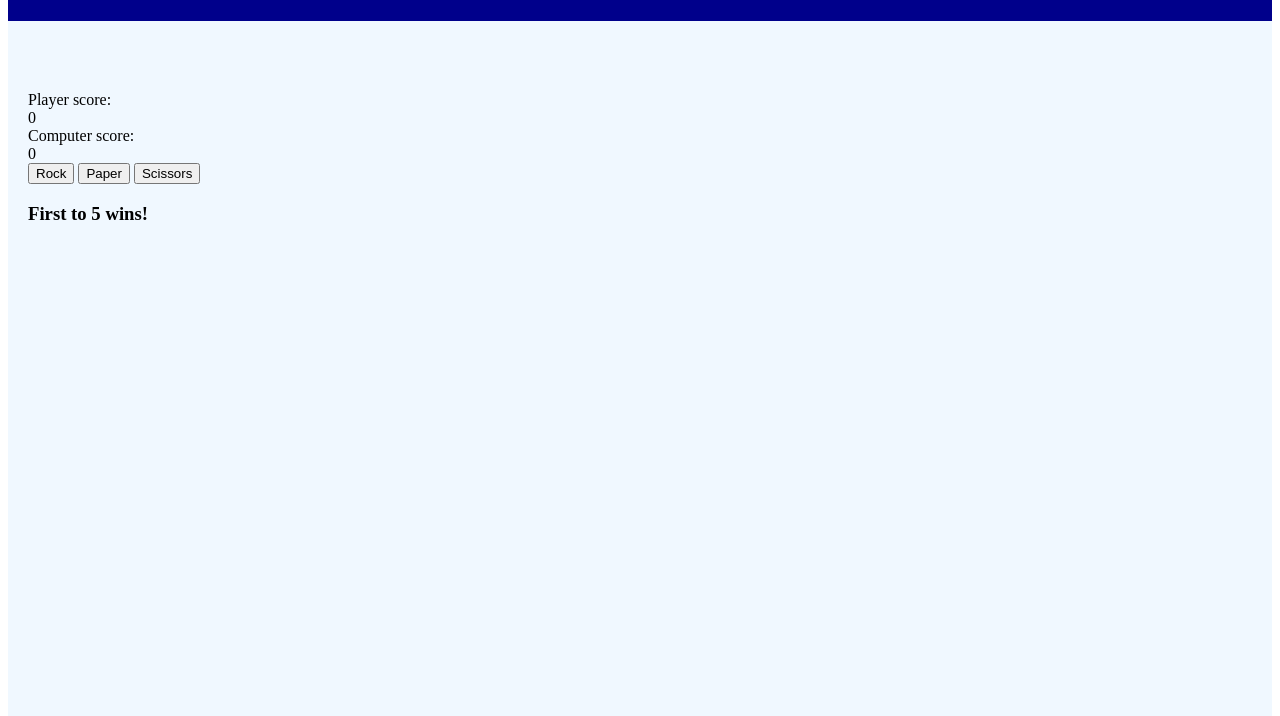
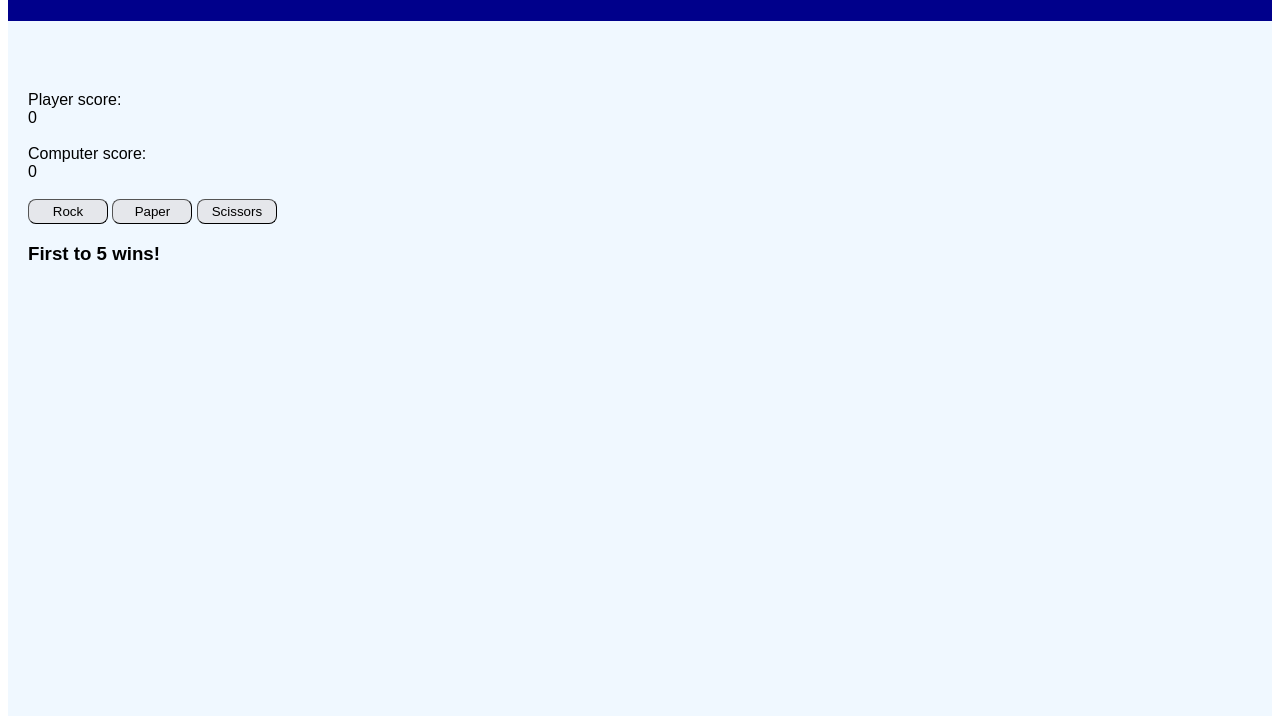
Before and after one commit to ammong42/rock-paper-scissors, a plain HTML site: page index.html in a window 1280 px wide. Shown: the part 84-800 px from the top of the page. Drawn offline with Linux system fonts and the light colour scheme.

Commit message:
changed fonts and spacing

```diff
--- a/index.html
+++ b/index.html
@@ -17,11 +17,13 @@
             <div class = "body">
                 <p1>Player score:</p1>
                 <div id = "player_score">0</div>
+                <br/>
                 <p1>Computer score:</p1>
                 <div id = "computer_score">0</div>
-                <button id = "rock">Rock</button>
-                <button id = "paper">Paper</button>
-                <button id = "scissors">Scissors</button>
+                <br/>
+                <button class = "button" id = "rock">Rock</button>
+                <button class = "button" id = "paper">Paper</button>
+                <button class = "button" id = "scissors">Scissors</button>
                 <h3 id = "winner">First to 5 wins!</h3>
             </div>
         </div>
--- a/styles.css
+++ b/styles.css
@@ -19,14 +19,13 @@
 .body {
     padding-top: 70px;
     padding-left: 20px;
+    font-family: sans-serif;
 }
 
-.player_score {
-    display: flex;
-    margin-left: 18px;
+.button {
+    width: 80px;
+    height: 25px;
+    background-color: #E5E7EB;
+    border-radius: 8px;
+    border-width: 1px;
 }
-
-.computer_score {
-    display: flex;
-    margin-left: 18px;
-}
```
